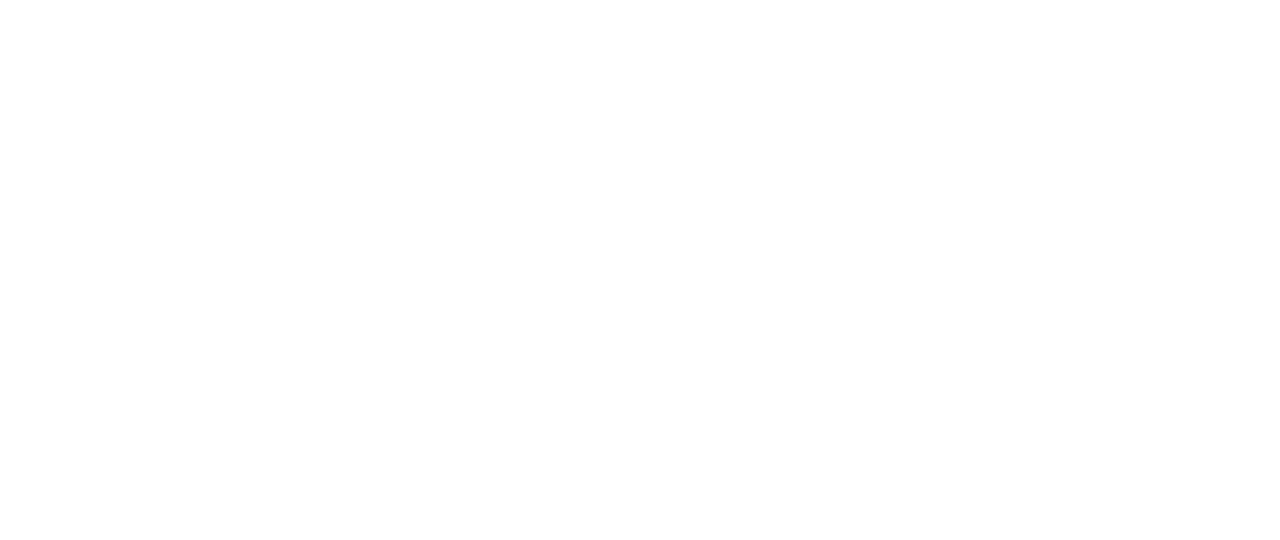
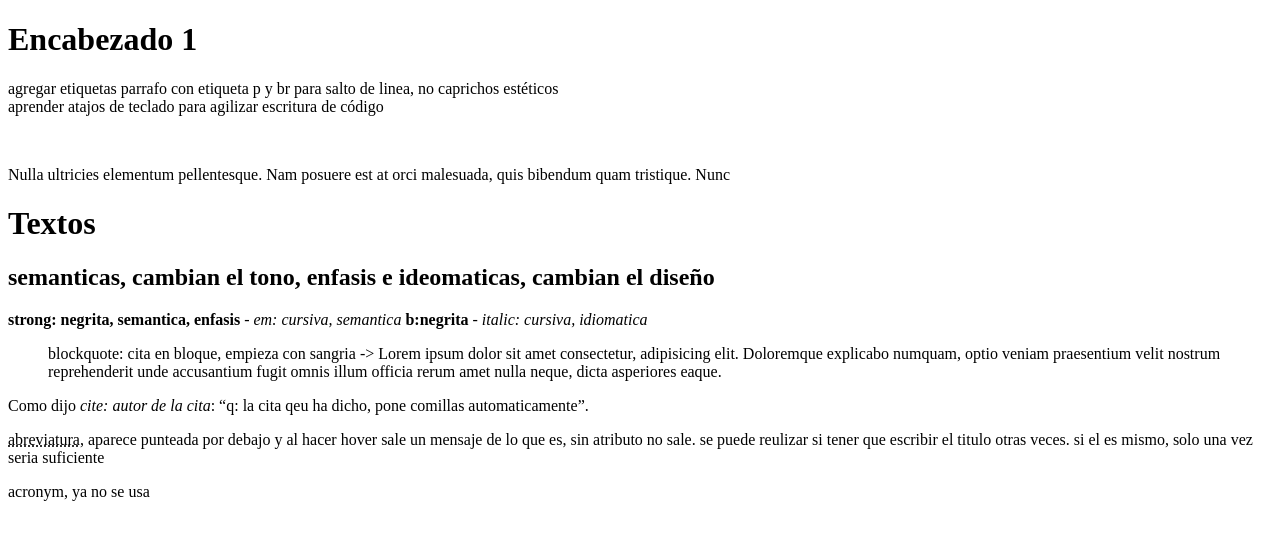
Before and after one commit to mielmadev/Programacion-web, a plain HTML site: page index.html in a window 1280 px wide. Drawn offline with Linux system fonts and the light colour scheme.

Commit message:
Add initial HTML structure and favicon for Panadería Pepe

```diff
--- a/index.html
+++ b/index.html
@@ -2,14 +2,58 @@
 <html lang="es">  <!-- comienza <html> -->
 
 	<head> <!-- comienza el head del código, solo visible para los navegadores -->
-		<meta charset="UTF-8">
+		<meta charset="UTF-8"> <!-- tipode codificacion, -->
 		<title>Estructura Básica</title>
+		<!-- Comentarios alt+shift+a no aparecen en web,
+			 pero desarrollador se puede ver desde codigos fuente del explorador,
+			 usarlos indispensables, no hay comentario anidados -->
+		<!-- favicon en diferentes tamaños para movil. table, pc.... -->
+		<link rel="icon" type="image/x-icon" href="images/iconos/favicon.ico">
+
+		<!-- validador de código HTML que el W3C-->
+
 	</head> <!-- fin de <head> -->
 
 
-	<body> <!-- comienza la página tal y como la ve el usuario -->
+<body> <!-- comienza la página tal y como la ve el usuario -->
+	<h1>Encabezado 1</h1>
+	<p>
+		agregar etiquetas parrafo con etiqueta p y br para salto de linea, no caprichos estéticos<br>
+		aprender atajos de teclado para agilizar escritura de código
+	</p>
+	<br>
+	<p>
+		Nulla ultricies elementum pellentesque. Nam posuere est at orci malesuada, quis bibendum quam tristique. Nunc
+	<h1>Textos</h1>
+	<h2>semanticas, cambian el tono, enfasis e ideomaticas, cambian el diseño</h2>
+	<p>
+		<strong>strong: negrita, semantica, enfasis</strong> -
+		<em>em: cursiva, semantica</em>
+		<b>b:negrita</b> -
+		<i>italic: cursiva, idiomatica</i>
+	</p>
 
-	</body> <!-- fin de <body> -->
+	<blockquote>
+		<p>blockquote: cita en bloque, empieza con sangria -> Lorem ipsum dolor sit amet consectetur, adipisicing elit.
+			Doloremque explicabo numquam, optio veniam praesentium velit nostrum reprehenderit unde accusantium fugit omnis
+			illum officia rerum amet nulla neque, dicta asperiores eaque.</p>
+	</blockquote>
+
+	<p>Como dijo <cite>cite: autor de la cita</cite>: <q>q: la cita qeu ha dicho, pone comillas automaticamente</q>.</p>
+
+	<p>
+		<abbr title="nombre al hacer hover">abreviatura</abbr>, aparece punteada por debajo y al hacer hover sale un mensaje
+		de lo que es, sin atributo no sale. se puede reulizar si tener que escribir el titulo otras veces. si el es mismo,
+		solo una vez seria suficiente
+	</p>
+	<p>
+		<acronym>acronym, ya no se usa</acronym>
+	</p>
 
 
+
+
+
+</body> <!-- fin de <body> -->
+
 </html> <!-- fin de <html> -->
```
Also changed, not shown: html-0-plantilla/index.html (deleted, +0 -26 lines), html-1-pruebas/index.html (deleted, +0 -47 lines), html-panaderia/index.html (added, +15 -0 lines), html-panaderia/_instrucciones/web-panaderia-contacto.png (added), html-panaderia/_instrucciones/web-panaderia-legales.png (added), html-panaderia/_instrucciones/web-panaderia-noticia-detalle.png (added), html-panaderia/_instrucciones/web-panaderia-noticias.png (added), html-panaderia/_instrucciones/web-panaderia-productos.png (added), html-panaderia/_instrucciones/web-panaderia-quienes-somos.png (added), html-panaderia/_instrucciones/web-panaderia-servicios.png (added), images/iconos/favicon.ico (added), 2 other files.
